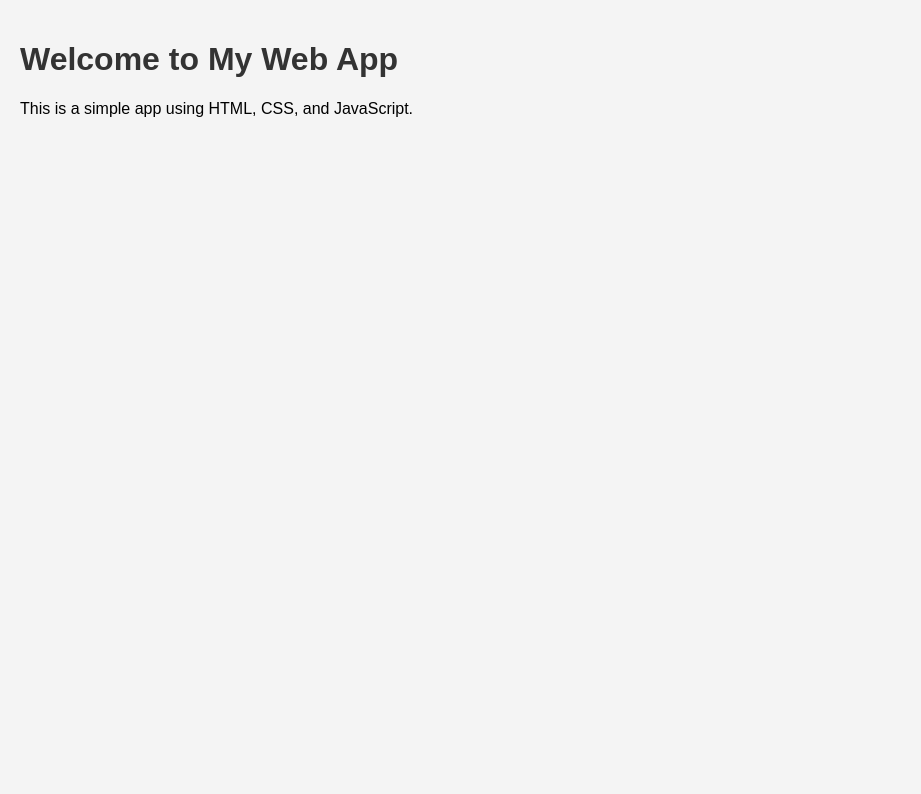
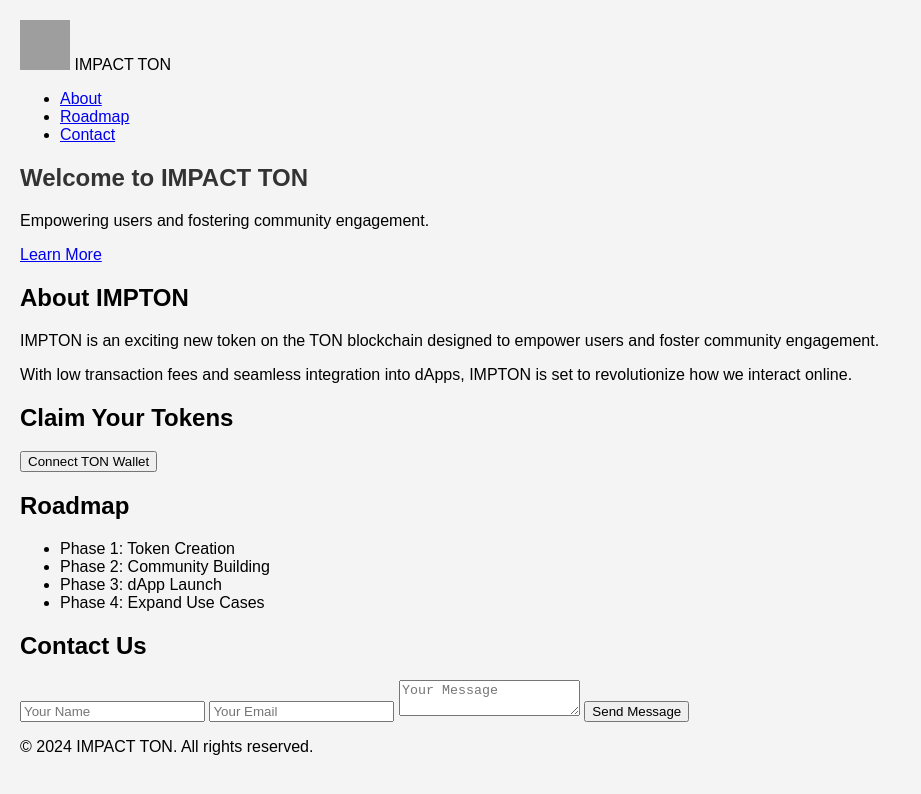
Before and after one commit to bixdigital/impton-project, a plain HTML site: page public/index.html in a window 1280 px wide. Shown: the whole page, without its empty margins (0-921 px from the left). Drawn offline with Linux system fonts and the light colour scheme; grey boxes are pictures that could not be loaded.

Commit message:
Update index.html

```diff
--- a/public/index.html
+++ b/public/index.html
@@ -3,12 +3,66 @@
 <head>
     <meta charset="UTF-8">
     <meta name="viewport" content="width=device-width, initial-scale=1.0">
+    <title>IMPACT TON</title>
     <link rel="stylesheet" href="styles.css">
-    <title>My Web App</title>
+    <script src="https://unpkg.com/@tonconnect/sdk@0.2.1/umd/tonconnect.min.js"></script>
 </head>
 <body>
-    <h1>Welcome to My Web App</h1>
-    <p>This is a simple app using HTML, CSS, and JavaScript.</p>
-    <script src="script.js" defer></script>
+    <header>
+        <nav>
+            <div class="logo">
+                <img src="https://i.imgur.com/XITPp8g.png" alt="IMPACT TON Logo" width="50" height="50">
+                IMPACT TON
+            </div>
+            <ul>
+                <li><a href="#about">About</a></li>
+                <li><a href="#roadmap">Roadmap</a></li>
+                <li><a href="#contact">Contact</a></li>
+            </ul>
+        </nav>
+    </header>
+
+    <section id="home" class="hero">
+        <h1>Welcome to IMPACT TON</h1>
+        <p>Empowering users and fostering community engagement.</p>
+        <a href="#about" class="cta">Learn More</a>
+    </section>
+
+    <section id="about">
+        <h2>About IMPTON</h2>
+        <p>IMPTON is an exciting new token on the TON blockchain designed to empower users and foster community engagement.</p>
+        <p>With low transaction fees and seamless integration into dApps, IMPTON is set to revolutionize how we interact online.</p>
+    </section>
+
+    <section id="claim">
+        <h2>Claim Your Tokens</h2>
+        <button id="connect-button">Connect TON Wallet</button>
+    </section>
+
+    <section id="roadmap">
+        <h2>Roadmap</h2>
+        <ul>
+            <li>Phase 1: Token Creation</li>
+            <li>Phase 2: Community Building</li>
+            <li>Phase 3: dApp Launch</li>
+            <li>Phase 4: Expand Use Cases</li>
+        </ul>
+    </section>
+
+    <section id="contact">
+        <h2>Contact Us</h2>
+        <form id="contactForm">
+            <input type="text" placeholder="Your Name" required>
+            <input type="email" placeholder="Your Email" required>
+            <textarea placeholder="Your Message" required></textarea>
+            <button type="submit">Send Message</button>
+        </form>
+    </section>
+
+    <footer>
+        <p>&copy; 2024 IMPACT TON. All rights reserved.</p>
+    </footer>
+
+    <script src="script.js"></script>
 </body>
 </html>
```
